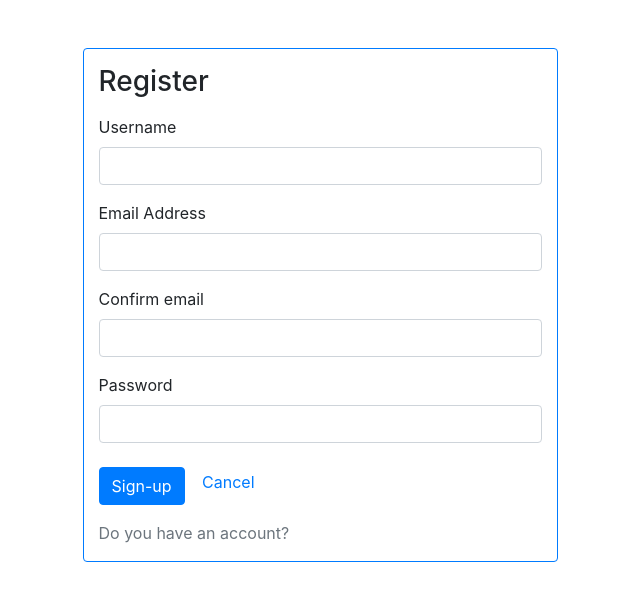
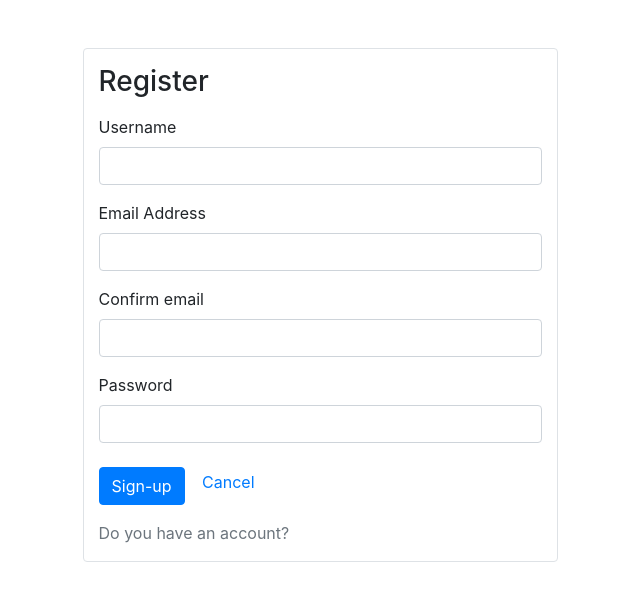
Before and after one commit to andeluvian/djangogamestore, a Django app: page /register/ in a window 1280 px wide. Shown: the part 64-665 px from the top of the page, without its empty margins (320-960 px from the left). Run offline with Django 3.2, Linux system fonts and the light colour scheme; some libraries are stand-ins or nearby versions.

Commit message:
Bootstrap tweaks

```diff
--- a/templates/register.html
+++ b/templates/register.html
@@ -5,7 +5,7 @@
 
 {% block main-content %}
     <div class="row">
-        <div class="col-sm-8 col-md-6 col-lg-5 border border-primary rounded mx-auto mt-5">
+        <div class="col-sm-8 col-md-6 col-lg-5 border rounded mx-auto mt-5">
             <h3 class="my-3">Register</h3>
             <form method="post">
                 {% csrf_token %}
```
